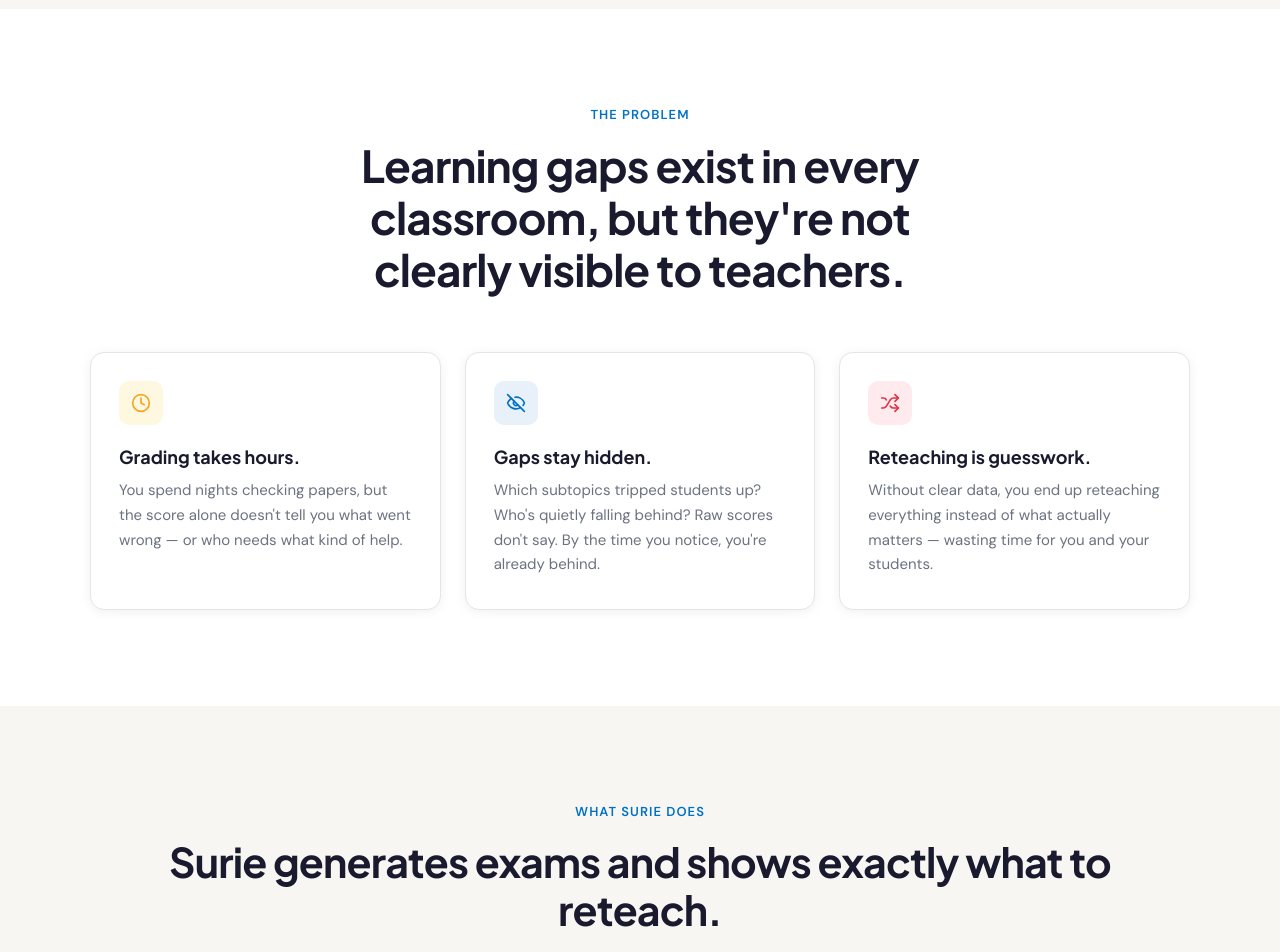
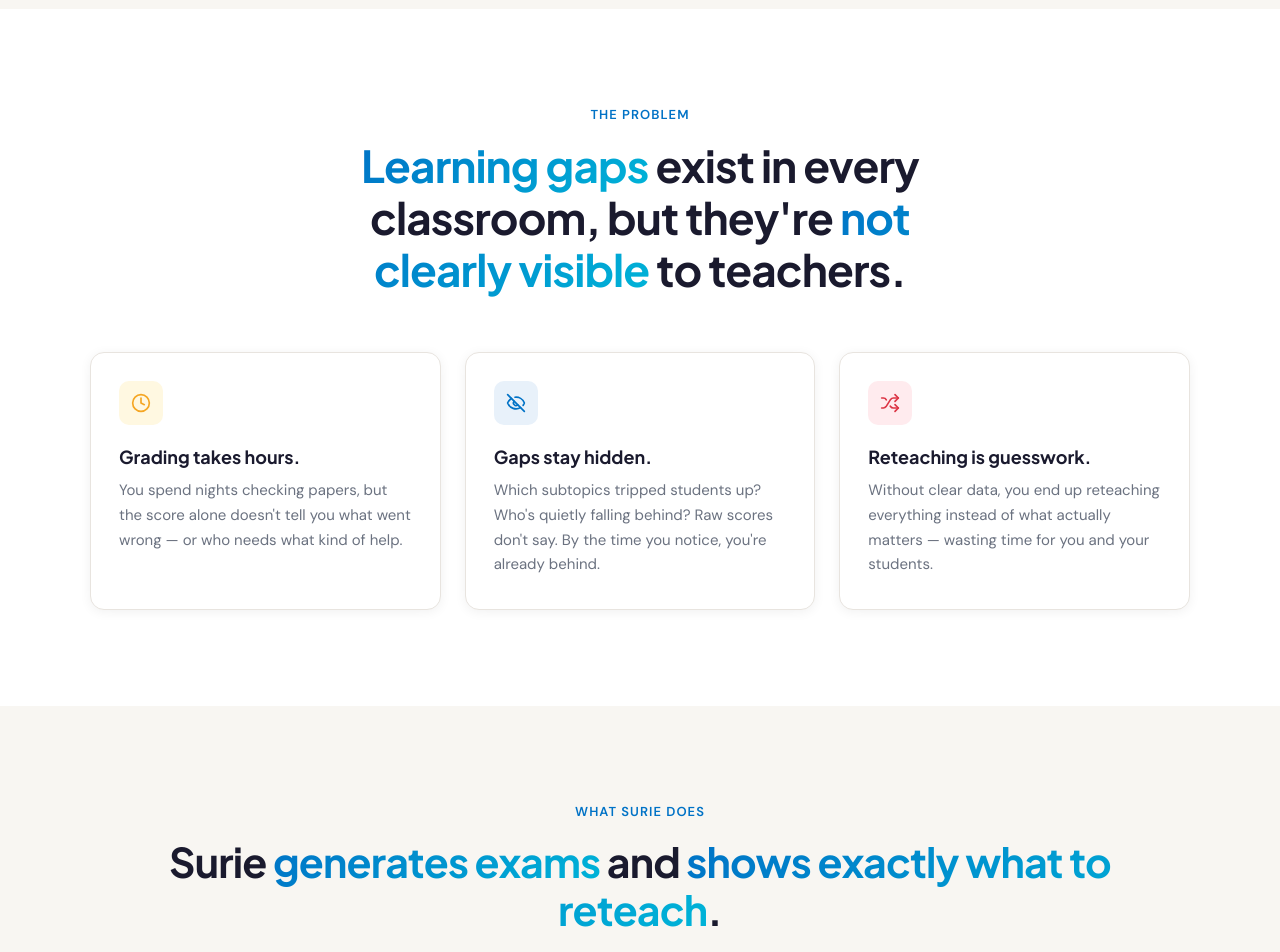
Before and after one commit to malena-ballon/surie-website, a Next.js app: page / in a window 1280 px wide. Shown: the part 1580-2532 px from the top of the page. Built offline with nearby package versions, Linux system fonts and the light colour scheme.

Commit message:
update UIs

```diff
--- a/src/app/(main)/how-surie-works/page.tsx
+++ b/src/app/(main)/how-surie-works/page.tsx
@@ -10,7 +10,7 @@
     title: 'Upload Your Material',
     description:
       'Upload a PDF or document of your lesson content. Surie reads it and understands the topics and subtopics covered — no manual tagging needed.',
-    screenshot: '/screenshots/exam-creation.png',
+    screenshot: '/screenshots/AI-Exam-Generation.png',
     alt: 'Upload material',
   },
   {
@@ -18,7 +18,7 @@
     title: 'Generate an Exam',
     description:
       'Choose your settings: question types, difficulty level, Bloom\'s Taxonomy alignment, and question count. Surie\'s AI builds the full exam for you in seconds.',
-    screenshot: '/screenshots/exam-creation-2.png',
+    screenshot: '/screenshots/Targeted-Reassessment.png',
     alt: 'Exam generator',
   },
   {
@@ -34,7 +34,7 @@
     title: 'Get Your Diagnostic Report',
     description:
       'Surie generates a complete diagnostic report: mastery heatmap, at-risk alerts, misconceptions in plain language, student groups by shared gaps, and one-click re-assessment generation.',
-    screenshot: '/screenshots/diagnostic-report.png',
+    screenshot: '/screenshots/Instant-Diagnostics.png',
     alt: 'Diagnostic report',
   },
 ]
--- a/src/components/sections/FeaturesSection.tsx
+++ b/src/components/sections/FeaturesSection.tsx
@@ -85,7 +85,29 @@
               margin: 0,
             }}
           >
-            Surie generates exams and shows exactly what to reteach.
+            Surie{' '}
+            <span
+              style={{
+                backgroundImage: 'linear-gradient(135deg, #0072C6 0%, #00B4D8 100%)',
+                WebkitBackgroundClip: 'text',
+                WebkitTextFillColor: 'transparent',
+                backgroundClip: 'text',
+              }}
+            >
+              generates exams
+            </span>{' '}
+            and{' '}
+            <span
+              style={{
+                backgroundImage: 'linear-gradient(135deg, #0072C6 0%, #00B4D8 100%)',
+                WebkitBackgroundClip: 'text',
+                WebkitTextFillColor: 'transparent',
+                backgroundClip: 'text',
+              }}
+            >
+              shows exactly what to reteach
+            </span>
+            .
           </h2>
         </RevealWrapper>
 
--- a/src/components/sections/ProblemSection.tsx
+++ b/src/components/sections/ProblemSection.tsx
@@ -59,7 +59,28 @@
               maxWidth: 640,
             }}
           >
-            Learning gaps exist in every classroom, but they're not clearly visible to teachers.
+            <span
+              style={{
+                backgroundImage: 'linear-gradient(135deg, #0072C6 0%, #00B4D8 100%)',
+                WebkitBackgroundClip: 'text',
+                WebkitTextFillColor: 'transparent',
+                backgroundClip: 'text',
+              }}
+            >
+              Learning gaps
+            </span>{' '}
+            exist in every classroom, but they&apos;re{' '}
+            <span
+              style={{
+                backgroundImage: 'linear-gradient(135deg, #0072C6 0%, #00B4D8 100%)',
+                WebkitBackgroundClip: 'text',
+                WebkitTextFillColor: 'transparent',
+                backgroundClip: 'text',
+              }}
+            >
+              not clearly visible
+            </span>{' '}
+            to teachers.
           </h2>
         </RevealWrapper>
 
```
